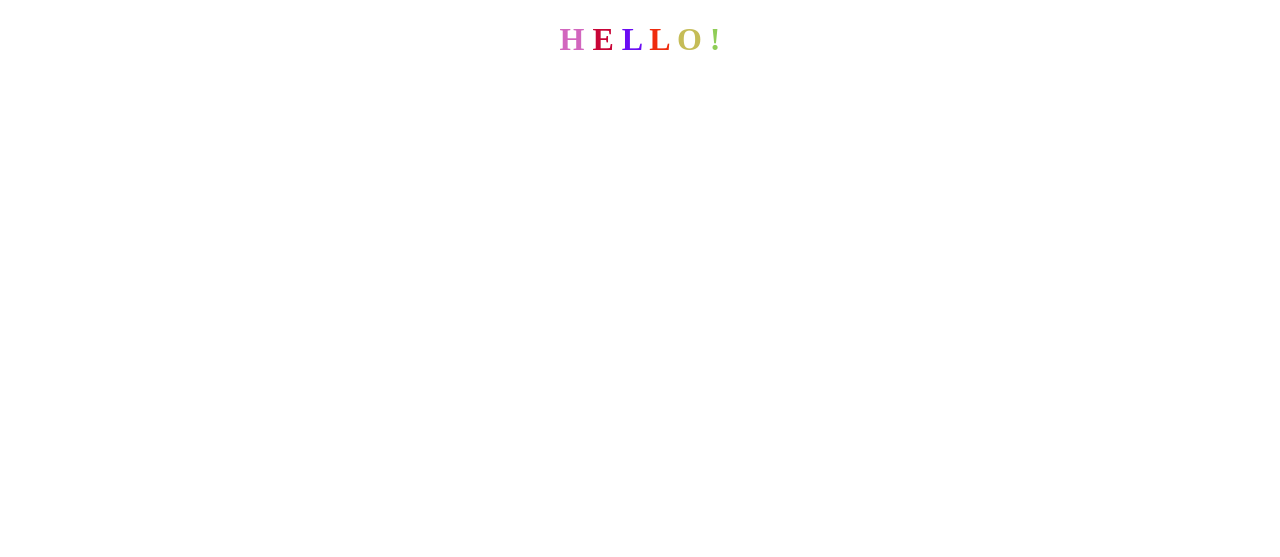
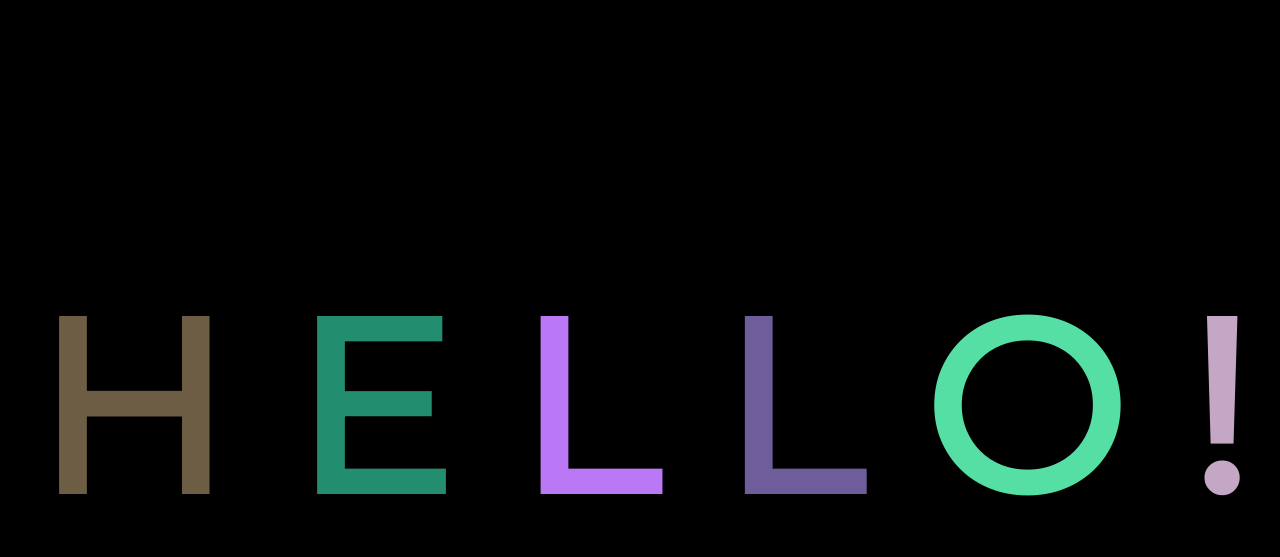
Before and after one commit to lcarinad/animatedTextGitDemo_V2, a plain HTML site: page index.html in a window 1280 px wide. Drawn offline with Linux system fonts and the light colour scheme.

Commit message:
add basic styles

```diff
--- a/style.css
+++ b/style.css
@@ -1,3 +1,14 @@
 body {
-  text-align: center;
+  display: flex;
+  justify-content: center;
+  align-items: center;
+  height: 100vh;
+  background-color: black;
 }
+h1 {
+  font-size: 15rem;
+  font-family: Montserrat;
+}
+.letter {
+  transition: color 1000ms;
+}
```
